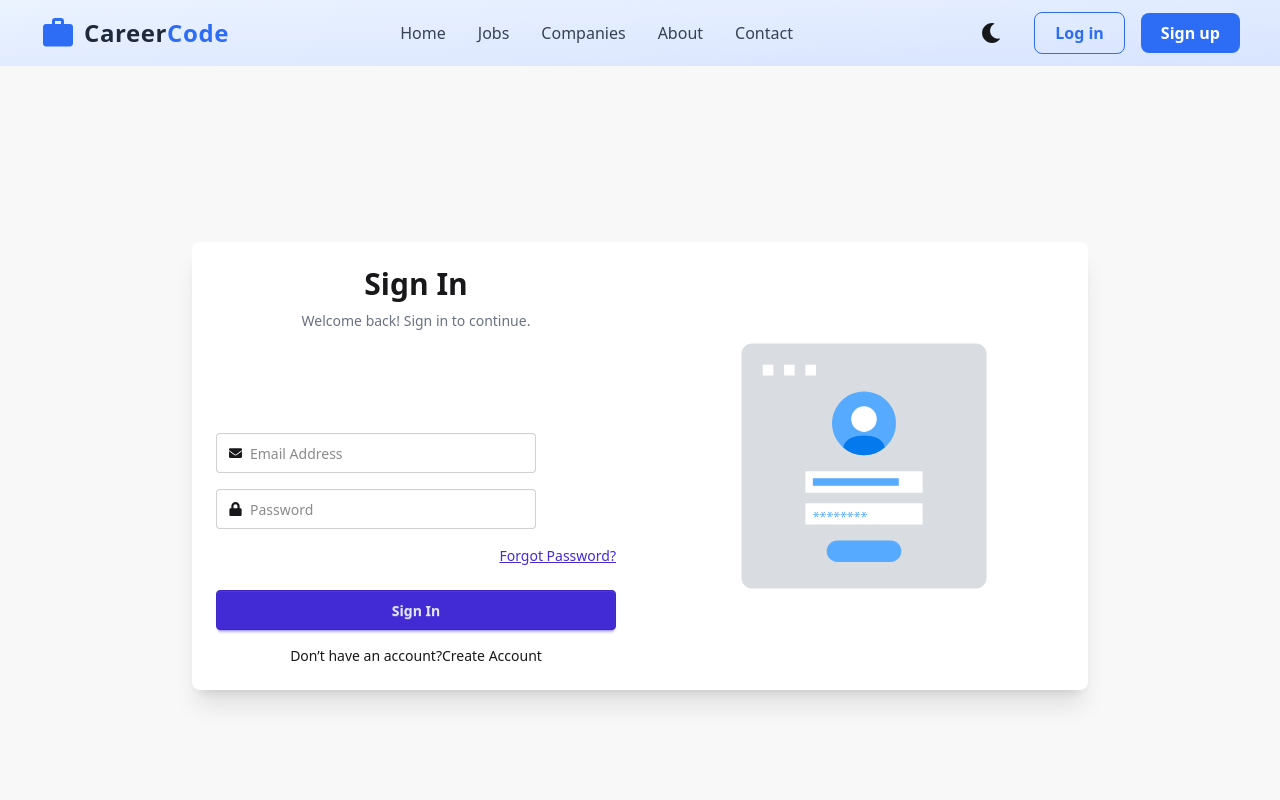
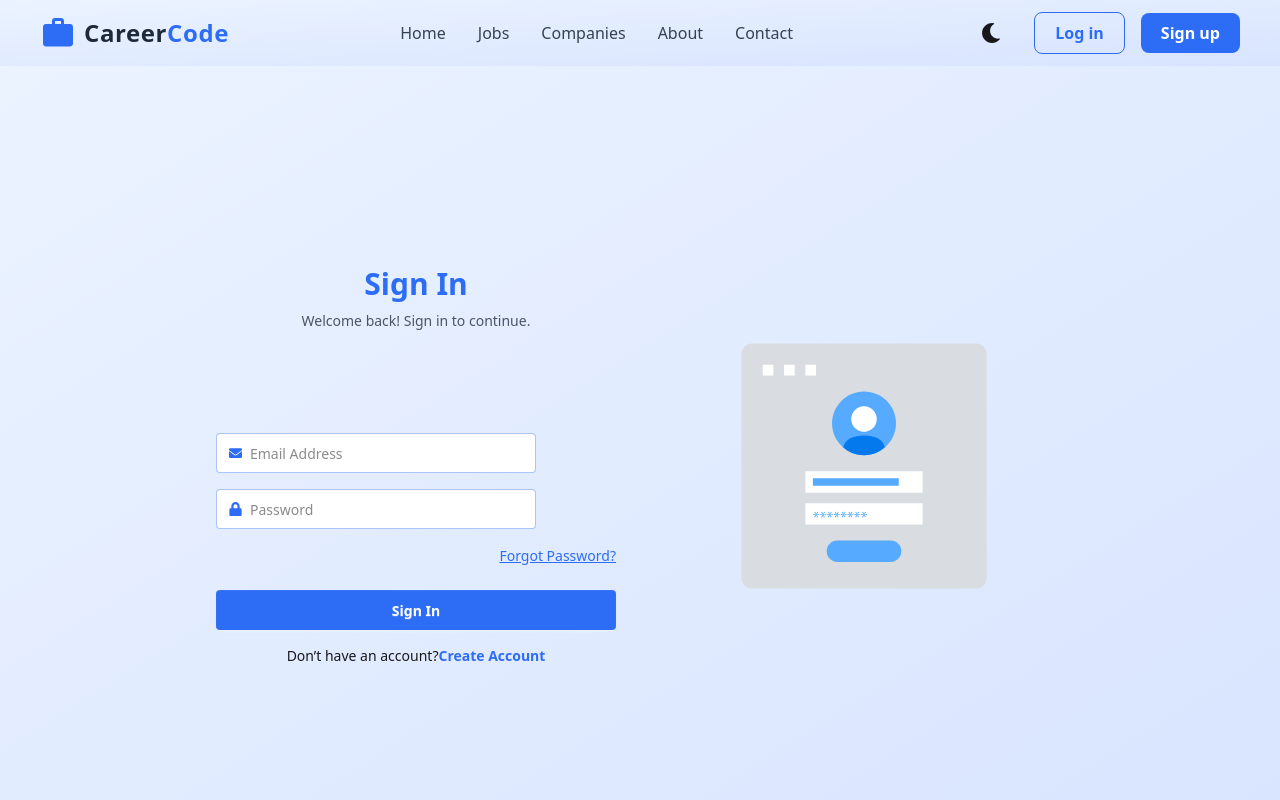
Before and after one commit to rakibalbin9611/career-code-client, a React app: page /login in a window 1280 px wide. Shown: the top 800 px of the page. Built offline with nearby package versions, Linux system fonts and the light colour scheme; no server answers; the HTML template or start-up script is replaced by a standard one.

Commit message:
polising login and register page

```diff
--- a/src/pages/Login/Login.jsx
+++ b/src/pages/Login/Login.jsx
@@ -2,7 +2,7 @@ import Lottie from "lottie-react";
 import { use } from "react";
 import { FaEnvelope, FaLock } from "react-icons/fa";
 import { NavLink } from "react-router-dom";
-import loginAnimation from '../../assets/Login.json';
+import loginAnimation from "../../assets/Login.json";
 import { AuthContext } from "../../contexts/AuthContext/AuthContext";
 
 export default function Login() {
@@ -24,19 +24,21 @@ export default function Login() {
       .catch((error) => console.error(error));
   };
   return (
-    <div className="min-h-screen flex items-center justify-center bg-base-200 px-4">
-      <div className="card lg:card-side bg-base-100 shadow-xl max-w-4xl w-full">
+    <div className="min-h-screen flex items-center justify-center bg-gradient-to-br from-[#EBF3FF] to-[#D8E4FF] px-4">
+      <div className="card lg:card-side  max-w-4xl w-full">
         {/* Form - Left Side */}
         <div className="card-body lg:w-1/2">
-          <h2 className="text-3xl font-bold text-center">Sign In</h2>
-          <p className="text-center text-gray-500 mb-4">
+          <h2 className="text-3xl font-bold text-center text-[#2D6CF4]">
+            Sign In
+          </h2>
+          <p className="text-center text-gray-600 mb-4">
             Welcome back! Sign in to continue.
           </p>
 
           <form onSubmit={handleLogin} className="space-y-4">
             {/* Email */}
-            <label className="input input-bordered flex items-center gap-2">
-              <FaEnvelope />
+            <label className="input input-bordered flex items-center gap-2 border-[#2D6CF4]/40 focus-within:border-[#2D6CF4]">
+              <FaEnvelope className="text-[#2D6CF4]" />
               <input
                 type="email"
                 name="email"
@@ -47,8 +49,8 @@ export default function Login() {
             </label>
 
             {/* Password */}
-            <label className="input input-bordered flex items-center gap-2">
-              <FaLock />
+            <label className="input input-bordered flex items-center gap-2 border-[#2D6CF4]/40 focus-within:border-[#2D6CF4]">
+              <FaLock className="text-[#2D6CF4]" />
               <input
                 type="password"
                 name="password"
@@ -62,19 +64,26 @@ export default function Login() {
             <div className="text-right">
               <a
                 href="/forgot-password"
-                className="text-sm text-primary underline"
+                className="text-sm text-[#2D6CF4] underline"
               >
                 Forgot Password?
               </a>
             </div>
 
             {/* Submit Button */}
-            <button className="btn btn-primary w-full mt-2">Sign In</button>
+            <button className="btn w-full mt-2 bg-[#2D6CF4] hover:bg-[#1F54C2] border-none text-white">
+              Sign In
+            </button>
 
             {/* Register Link */}
             <p className="text-center text-sm">
               Don’t have an account?
-              <NavLink to={"/register"}>Create Account</NavLink>
+              <NavLink
+                to={"/register"}
+                className="text-[#2D6CF4] font-semibold"
+              >
+                Create Account
+              </NavLink>
             </p>
           </form>
         </div>
--- a/src/shared/Navbar.jsx
+++ b/src/shared/Navbar.jsx
@@ -49,12 +49,14 @@ const Navbar = () => {
           >
             Log in
           </NavLink>
+          <NavLink to={"/register"}>
             <motion.button
               whileHover={{ scale: 1.05 }}
               className="px-5 py-2 rounded-lg bg-[#2D6CF4] hover:bg-[#1F54C2] text-white font-semibold transition"
             >
               Sign up
             </motion.button>
+          </NavLink>
         </div>
       </div>
     </div>
--- a/src/shared/Register/Register.jsx
+++ b/src/shared/Register/Register.jsx
@@ -25,19 +25,21 @@ export default function Register() {
       .catch((error) => console.error(error));
   };
   return (
-    <div className="min-h-screen flex items-center justify-center bg-base-200 px-4">
-      <div className="card lg:card-side bg-base-100 shadow-xl max-w-4xl w-full">
+    <div className="min-h-screen flex items-center justify-center bg-gradient-to-br from-[#EBF3FF] to-[#D8E4FF] px-4">
+      <div className="card lg:card-side  max-w-4xl w-full">
         {/* Registration Form (Left Side) */}
         <div className="card-body lg:w-1/2">
-          <h2 className="text-3xl font-bold text-center">Create Account</h2>
-          <p className="text-center text-gray-500 mb-4">
+          <h2 className="text-3xl font-bold text-center text-[#2D6CF4]">
+            Create Account
+          </h2>
+          <p className="text-center text-gray-600 mb-4">
             Register to explore thousands of jobs.
           </p>
 
           <form onSubmit={handleRegister} className="space-y-4">
             {/* Name */}
-            <label className="input input-bordered flex items-center gap-2">
-              <FaUser />
+            <label className="input input-bordered flex items-center gap-2 border-[#2D6CF4]/40 focus-within:border-[#2D6CF4]">
+              <FaUser className="text-[#2D6CF4]" />
               <input
                 type="text"
                 name="name"
@@ -48,8 +50,8 @@ export default function Register() {
             </label>
 
             {/* Email */}
-            <label className="input input-bordered flex items-center gap-2">
-              <FaEnvelope />
+            <label className="input input-bordered flex items-center gap-2 border-[#2D6CF4]/40 focus-within:border-[#2D6CF4]">
+              <FaEnvelope className="text-[#2D6CF4]" />
               <input
                 type="email"
                 name="email"
@@ -60,8 +62,8 @@ export default function Register() {
             </label>
 
             {/* Password */}
-            <label className="input input-bordered flex items-center gap-2">
-              <FaLock />
+            <label className="input input-bordered flex items-center gap-2 border-[#2D6CF4]/40 focus-within:border-[#2D6CF4]">
+              <FaLock className="text-[#2D6CF4]" />
               <input
                 type="password"
                 name="password"
@@ -72,11 +74,15 @@ export default function Register() {
             </label>
 
             {/* Submit Button */}
-            <button className="btn btn-primary w-full mt-2">Register</button>
+            <button className="btn w-full mt-2 bg-[#2D6CF4] hover:bg-[#1F54C2] border-none text-white">
+              Register
+            </button>
 
             <p className="text-center text-sm">
               Already have an account?
-              <NavLink to={"/login"}>Login</NavLink>
+              <NavLink to={"/login"} className="text-[#2D6CF4] font-semibold">
+                Login
+              </NavLink>
             </p>
           </form>
         </div>
```
Lines whose indentation alone changed are shown as unchanged.
